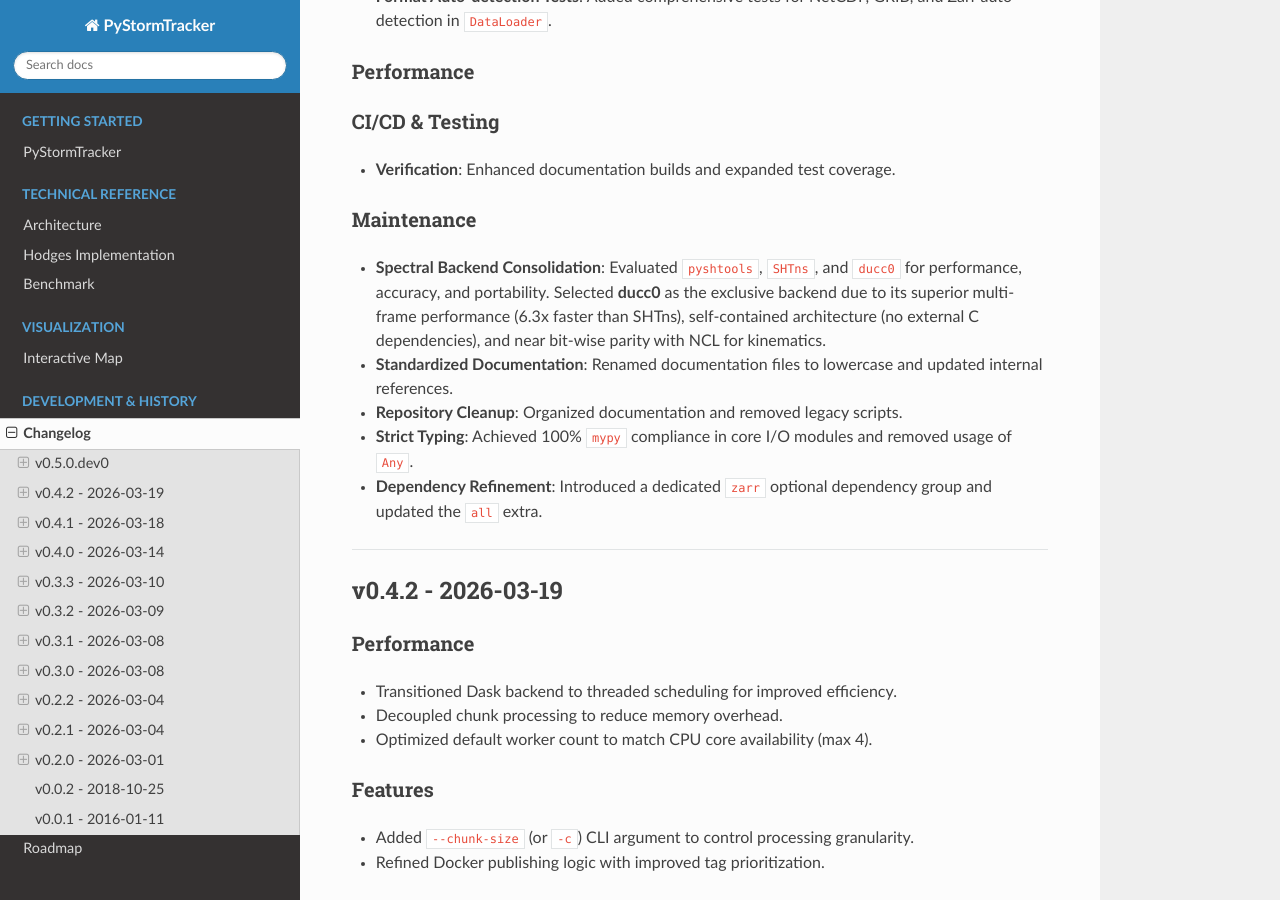
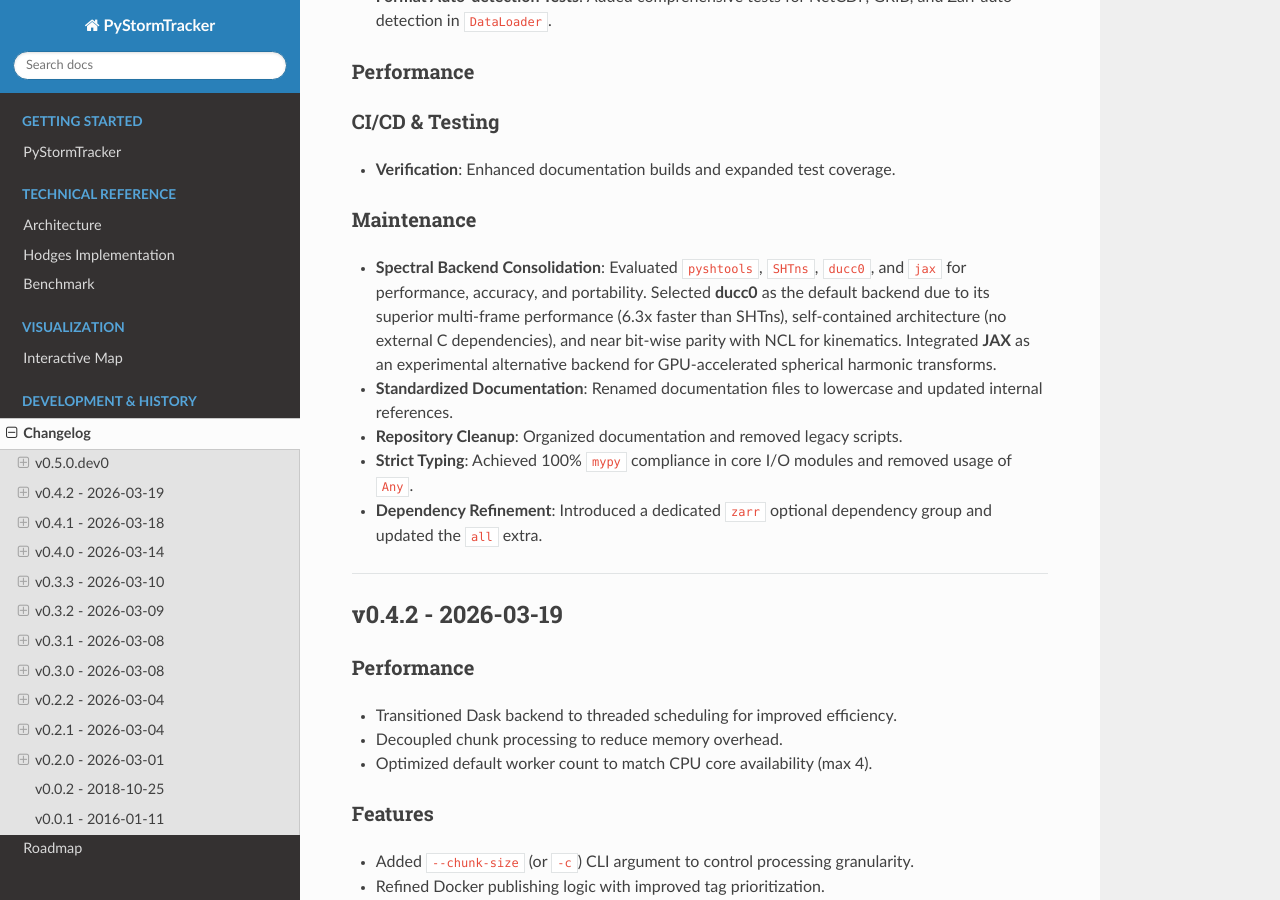
Before and after one commit to mwyau/PyStormTracker, a Sphinx documentation site: the page built from docs/changelog.md, in a window 1280 px wide and 900 px high, scrolled down 791 px. Built offline with Sphinx 7.4.7 and the Read the Docs theme 3.1.0, drawn with Linux system fonts in a browser that asks for light colours.

Commit message:
docs: include experimental JAX backend in changelog

```diff
--- a/docs/changelog.md
+++ b/docs/changelog.md
@@ -23,7 +23,7 @@
 - **Verification**: Enhanced documentation builds and expanded test coverage.
 
 ### Maintenance
-- **Spectral Backend Consolidation**: Evaluated `pyshtools`, `SHTns`, and `ducc0` for performance, accuracy, and portability. Selected **ducc0** as the exclusive backend due to its superior multi-frame performance (6.3x faster than SHTns), self-contained architecture (no external C dependencies), and near bit-wise parity with NCL for kinematics.
+- **Spectral Backend Consolidation**: Evaluated `pyshtools`, `SHTns`, `ducc0`, and `jax` for performance, accuracy, and portability. Selected **ducc0** as the default backend due to its superior multi-frame performance (6.3x faster than SHTns), self-contained architecture (no external C dependencies), and near bit-wise parity with NCL for kinematics. Integrated **JAX** as an experimental alternative backend for GPU-accelerated spherical harmonic transforms.
 - **Standardized Documentation**: Renamed documentation files to lowercase and updated internal references.
 - **Repository Cleanup**: Organized documentation and removed legacy scripts.
 - **Strict Typing**: Achieved 100% `mypy` compliance in core I/O modules and removed usage of `Any`.
```
